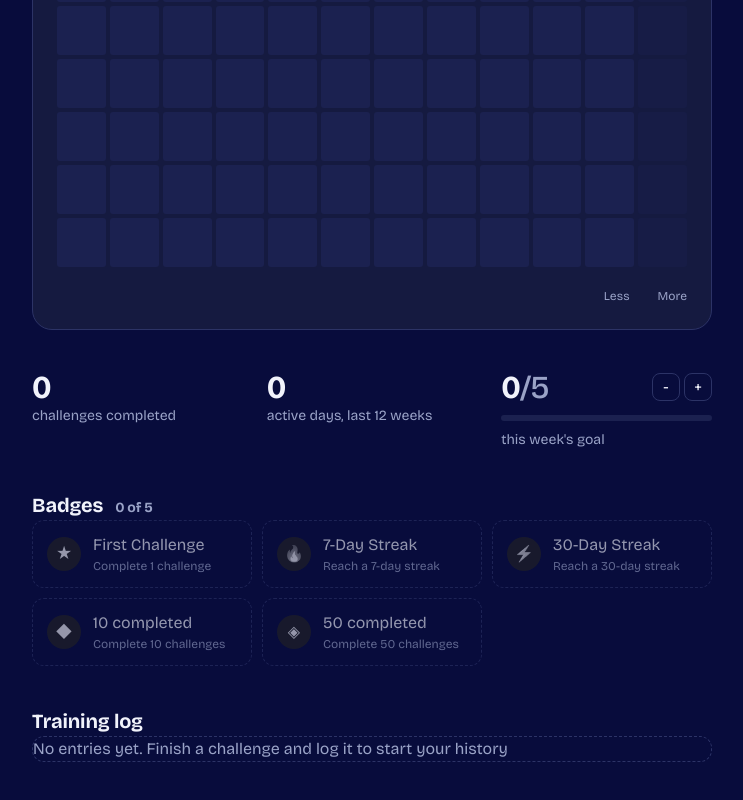
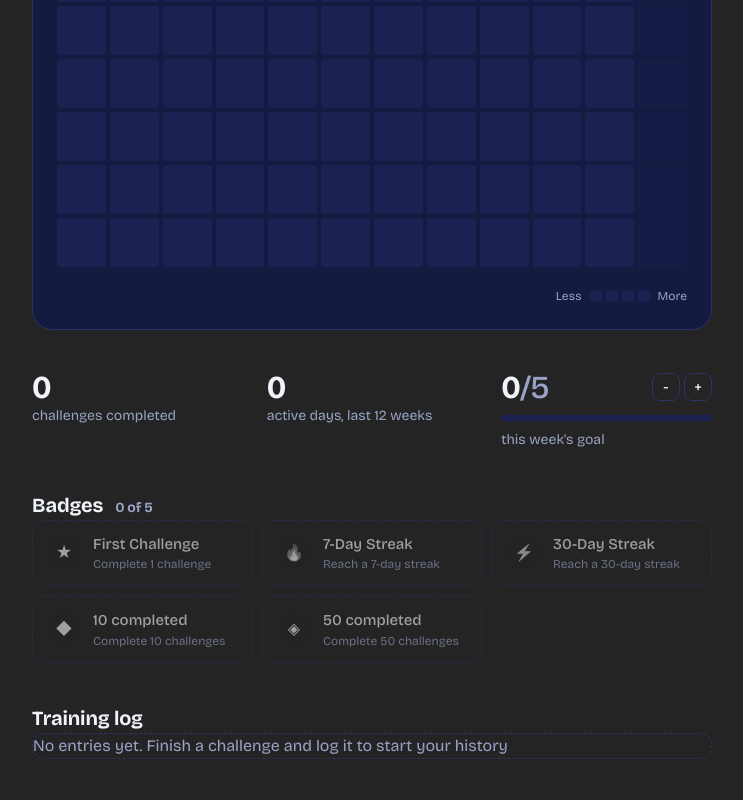
Before and after one commit to robertoandino/challenge-me, a React (Vite) app: page /profile in a window 1280 px wide. Shown: the part 484-1284 px from the top of the page, without its empty margins (268-1011 px from the left). Built offline with nearby package versions, Linux system fonts and the light colour scheme.

Commit message:
Updating profile css

```diff
--- a/src/components/Profile/Profile.css
+++ b/src/components/Profile/Profile.css
@@ -16,9 +16,9 @@
 /* Page */
 .pf-page {
     min-height: 100vh;
-    background: var(--pf-bg);
+    background: var(--cm-bg-image);
     color: var(--pf-text);
-    font-family: "Bricolage Grotesque", system-ui, -apple-system, "Segoe UI", sans-serif;
+    font-family: var(--cm-font);
     padding: 20px 16px 72px;
     box-sizing: border-box;
 }
@@ -69,6 +69,10 @@
     border-radius: 999px;
     padding: 8px 14px;
     cursor: pointer;
+}
+
+.pf-btn:hover:not(:disabled) {
+    border-color: var(--pf-muted);
 }
 
 .pf-btn:disabled {
@@ -241,7 +245,7 @@
     color: var(--pf-muted);
 }
 
-.pf-legen .pf-cell {
+.pf-legend .pf-cell {
     width: 12px;
     aspect-ratio: auto;
     height: 12px;
@@ -369,6 +373,11 @@
     min-width: 0;
 }
 
+.pf-badge-label {
+    font-weight: 500;
+    font-size: 0.9375rem;
+}
+
 .pf-badge-hint {
     font-size: 0.75rem;
     color: var(--pf-muted);
@@ -380,6 +389,12 @@
     padding: 20px;
     border: 1px dashed var(--pf-line);
     border-radius: 12px;
+}
+
+.pf-log {
+    display: flex;
+    flex-direction: column;
+    border-left: 2px solid var(--pf-line);
 }
 
 .pf-entry {
```
